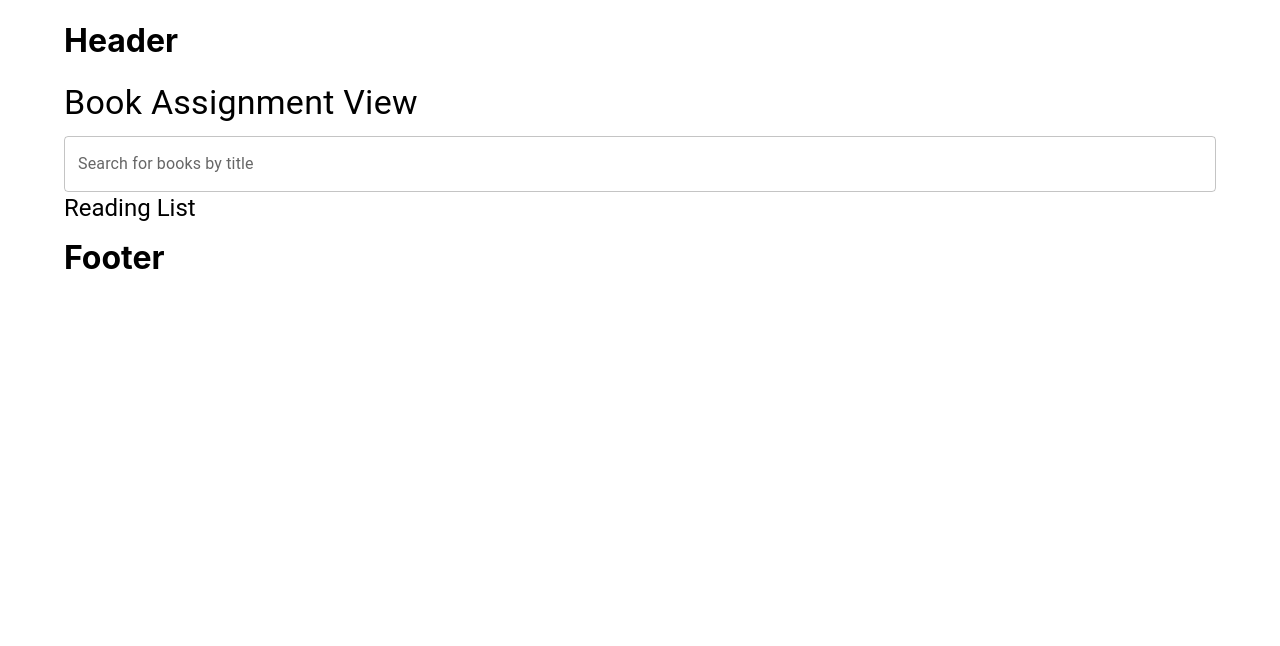
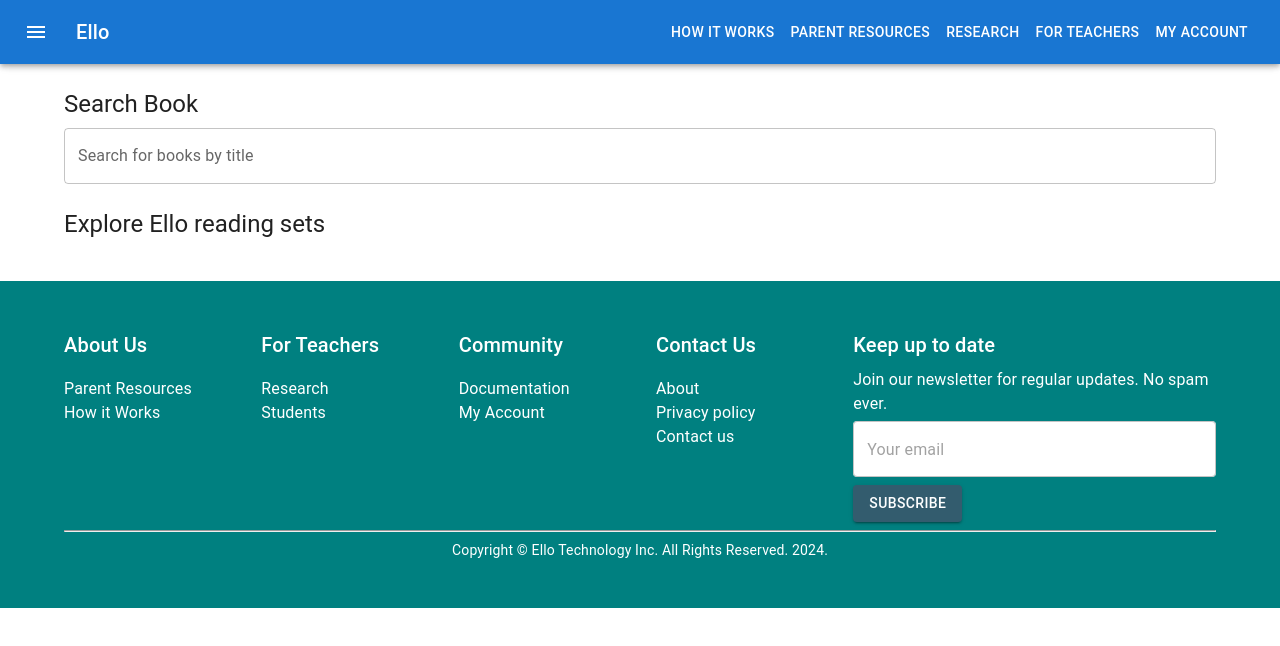
Before and after one commit to leenock/Ello-educational-technology, a React (Create React App) app in the folder frontend/: page / in a window 1280 px wide. Shown: the top 646 px of the page. Built offline with nearby package versions, Linux system fonts and the light colour scheme.

Commit message:
footer update

```diff
--- a/frontend/package.json
+++ b/frontend/package.json
@@ -6,6 +6,7 @@
     "@apollo/client": "^3.10.4",
     "@emotion/react": "^11.11.4",
     "@emotion/styled": "^11.11.5",
+    "@mui/icons-material": "^5.15.19",
     "@mui/material": "^5.15.19",
     "@testing-library/jest-dom": "^5.17.0",
     "@testing-library/react": "^13.4.0",
--- a/frontend/src/App.js
+++ b/frontend/src/App.js
@@ -3,8 +3,9 @@
 import ReadingList from "./components/ReadingList";
 import SearchBar from "./components/SearchBar";
 import useBooks from "./hooks/useBooks";
-import { Header } from "./components/Header";
 import Footer from "./components/Footer";
+import Header from "./components/Header";
+import CssBaseline from '@mui/material/CssBaseline';
 
 const App = () => {
   const books = useBooks();
@@ -32,10 +33,13 @@
   };
 
   return (
+    <div style={{ backgroundColor: '#ffffff' }}>
+       <CssBaseline />
     <Container>
       <Header />
-      <Typography variant="h4" gutterBottom>
-        Book Assignment View
+      <br />
+      <Typography variant="h5" gutterBottom>
+       Search Book
       </Typography>
       <SearchBar
         searchTerm={searchTerm}
@@ -43,12 +47,18 @@
         searchResults={searchResults}
         handleAdd={handleAdd}
       />
+      <br />
       <Typography variant="h5" gutterBottom>
-        Reading List
+      Explore Ello reading sets
       </Typography>
       <ReadingList books={readingList} onRemove={handleRemove} />
-      <Footer />
+      < br />
+      < br />
+
+
     </Container>
+    <Footer />
+    </div>
   );
 };
 
--- a/frontend/src/components/Footer.js
+++ b/frontend/src/components/Footer.js
@@ -1,9 +1,170 @@
-import React from 'react'
+import * as React from "react";
+import Box from "@mui/material/Box";
+import Container from "@mui/material/Container";
+import Typography from "@mui/material/Typography";
+import Link from "@mui/material/Link";
+import Grid from "@mui/material/Grid";
+import TextField from "@mui/material/TextField";
+import Button from "@mui/material/Button";
 
-const Footer = () => {
+function Copyright() {
   return (
-    <h1>Footer</h1>
-  )
+    <Typography variant="body2" style={{ color: "white" }} align="center">
+      {"Copyright © "}
+      <Link color="inherit" href="#" sx={{ textDecoration: "none" }}>
+        Ello Technology Inc. All Rights Reserved.
+      </Link>{" "}
+      {new Date().getFullYear()}
+      {"."}
+    </Typography>
+  );
 }
 
-export default Footer
+function Footer(props) {
+  return (
+    <Box component="footer" sx={{ bgcolor: "teal", py: 6, width: "100%" }}>
+      <Container maxWidth="lg">
+        <Grid container spacing={4} justifyContent="center">
+          <Grid item xs={12} md={2} style={{ color: "white" }}>
+            <Typography variant="h6" gutterBottom>
+              About Us
+            </Typography>
+            <ul style={{ listStyleType: "none", padding: 0 }}>
+              <li>
+                <Link
+                  color="inherit"
+                  href="#"
+                  style={{ textDecoration: "none" }}
+                >
+                  Parent Resources
+                </Link>
+              </li>
+              <li>
+                <Link
+                  color="inherit"
+                  href="#"
+                  style={{ textDecoration: "none" }}
+                >
+                 How it Works
+                </Link>
+              </li>
+            </ul>
+          </Grid>
+          <Grid item xs={12} md={2} style={{ color: "white" }}>
+            <Typography variant="h6" gutterBottom>
+              For Teachers
+            </Typography>
+            <ul style={{ listStyleType: "none", padding: 0 }}>
+              <li>
+                <Link
+                  color="inherit"
+                  href="#"
+                  style={{ textDecoration: "none" }}
+                >
+                  Research
+                </Link>
+              </li>
+              <li>
+                <Link
+                  color="inherit"
+                  href="#"
+                  style={{ textDecoration: "none" }}
+                >
+                  Students
+                </Link>
+              </li>
+            </ul>
+          </Grid>
+          <Grid item xs={12} md={2} style={{ color: "white" }}>
+            <Typography variant="h6" gutterBottom>
+              Community
+            </Typography>
+            <ul style={{ listStyleType: "none", padding: 0 }}>
+              <li>
+                <Link
+                  color="inherit"
+                  href="#"
+                  style={{ textDecoration: "none" }}
+                >
+                  Documentation
+                </Link>
+              </li>
+              <li>
+                <Link
+                  color="inherit"
+                  href="#"
+                  style={{ textDecoration: "none" }}
+                >
+                  My Account
+                </Link>
+              </li>
+            </ul>
+          </Grid>
+          <Grid item xs={12} md={2} style={{ color: "white" }}>
+            <Typography variant="h6" gutterBottom>
+              Contact Us
+            </Typography>
+            <ul style={{ listStyleType: "none", padding: 0 }}>
+              <li>
+                <Link
+                  color="inherit"
+                  href="#"
+                  style={{ textDecoration: "none" }}
+                >
+                  About
+                </Link>
+              </li>
+              <li>
+                <Link
+                  color="inherit"
+                  href="#"
+                  style={{ textDecoration: "none" }}
+                >
+                  Privacy policy
+                </Link>
+              </li>
+              <li>
+                <Link
+                  color="inherit"
+                  href="#"
+                  style={{ textDecoration: "none" }}
+                >
+                  Contact us
+                </Link>
+              </li>
+            </ul>
+          </Grid>
+          <Grid item xs={12} md={4} style={{ color: "white" }}>
+            <Typography variant="h6" gutterBottom>
+              Keep up to date
+            </Typography>
+            <Typography variant="body1" gutterBottom>
+              Join our newsletter for regular updates. No spam ever.
+            </Typography>
+            <TextField
+              fullWidth
+              variant="outlined"
+              placeholder="Your email"
+              style={{
+                backgroundColor: "white",
+                borderRadius: 4,
+                marginBottom: 8,
+              }}
+            />
+            <Button
+              variant="contained"
+              style={{ backgroundColor: "#335C6E" }}
+              color="primary"
+            >
+              Subscribe
+            </Button>
+          </Grid>
+        </Grid>
+        <hr/>
+        <Copyright />
+      </Container>
+    </Box>
+  );
+}
+
+export default Footer;
--- a/frontend/src/components/Header.js
+++ b/frontend/src/components/Header.js
@@ -1,7 +1,60 @@
-import React from 'react'
+import React, { useState } from 'react';
+import { AppBar, Toolbar, Typography, Button, IconButton, Drawer, List, ListItem, ListItemText } from '@mui/material';
+import MenuIcon from '@mui/icons-material/Menu';
+import CloseIcon from '@mui/icons-material/Close';
 
-export const Header = () => {
+const Header = () => {
+  const [isDrawerOpen, setIsDrawerOpen] = useState(false);
+
+  const toggleDrawer = (open) => (event) => {
+    setIsDrawerOpen(open);
+  };
+
   return (
-    <h1>Header</h1>
-  )
-}
+    <React.Fragment>
+      <AppBar position="fixed"> {/* changed position="static" to position="fixed" */}
+        <Toolbar>
+          <IconButton
+            size="large"
+            edge="start"
+            color="inherit"
+            aria-label="menu"
+            onClick={toggleDrawer(true)}
+            sx={{ mr: 2 }}
+          >
+            <MenuIcon />
+          </IconButton>
+          <Typography variant="h6" component="div" sx={{ flexGrow: 1 }}>
+            Ello
+          </Typography>
+          <Button color="inherit" sx={{ display: { xs: 'none', md: 'block' } }}>How It Works</Button>
+          <Button color="inherit" sx={{ display: { xs: 'none', md: 'block' } }}>Parent Resources</Button>
+          <Button color="inherit" sx={{ display: { xs: 'none', md: 'block' } }}>Research</Button>
+          <Button color="inherit" sx={{ display: { xs: 'none', md: 'block' } }}>For Teachers</Button>
+          <Button color="inherit">My Account</Button>
+        </Toolbar>
+      </AppBar>
+      <Toolbar /> {/* added Toolbar to prevent content from being hidden under the header */}
+      <Drawer
+        anchor="left"
+        open={isDrawerOpen}
+        onClose={toggleDrawer(false)}
+      >
+        <div>
+          <IconButton onClick={toggleDrawer(false)}>
+            <CloseIcon />
+          </IconButton>
+        </div>
+        <List>
+          {['How It Works', 'Parent Resources', 'Research', 'For Teachers', 'My Account'].map((text) => (
+            <ListItem button key={text}>
+              <ListItemText primary={text} />
+            </ListItem>
+          ))}
+        </List>
+      </Drawer>
+    </React.Fragment>
+  );
+};
+
+export default Header;
```
Also changed, not shown: 1 other file (tests, documents, lock files or other folders).
